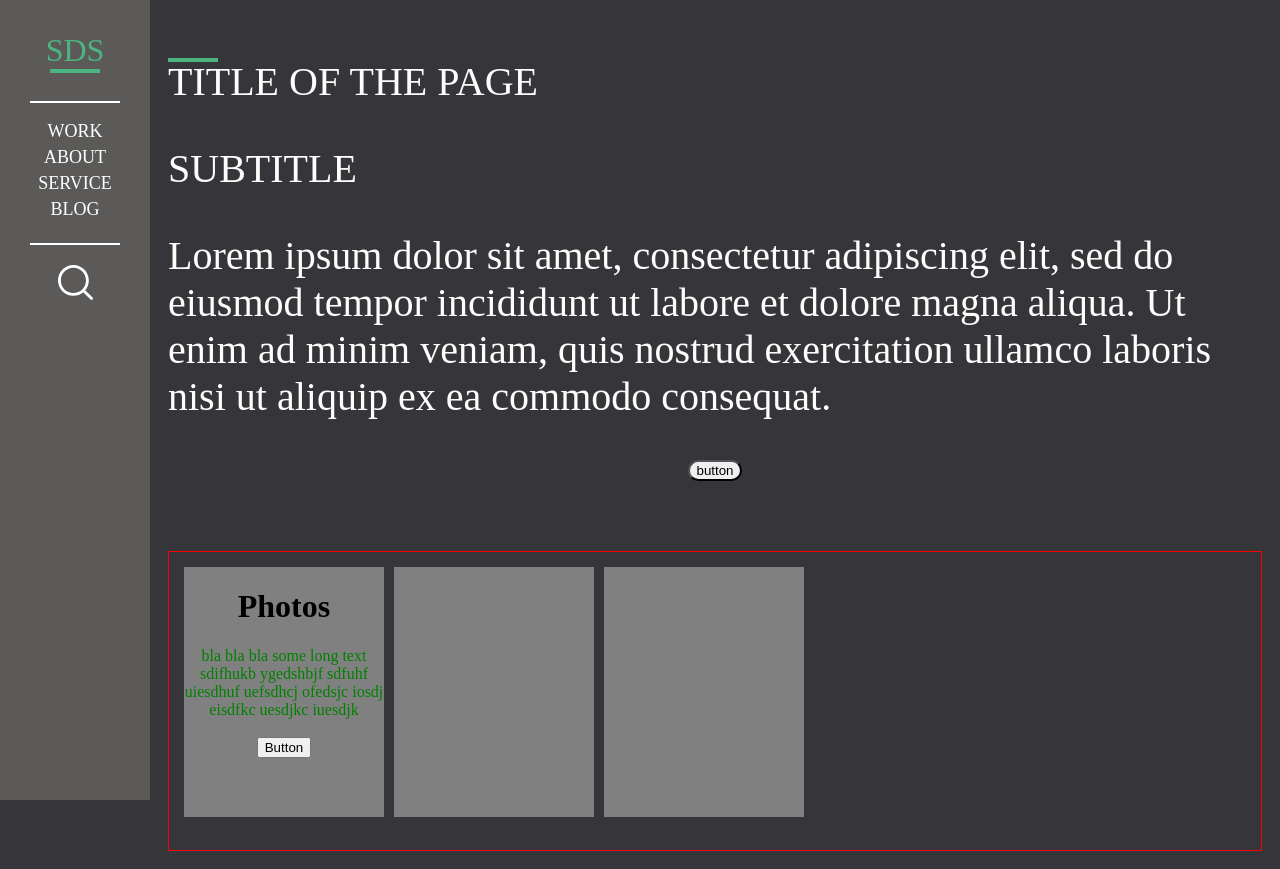
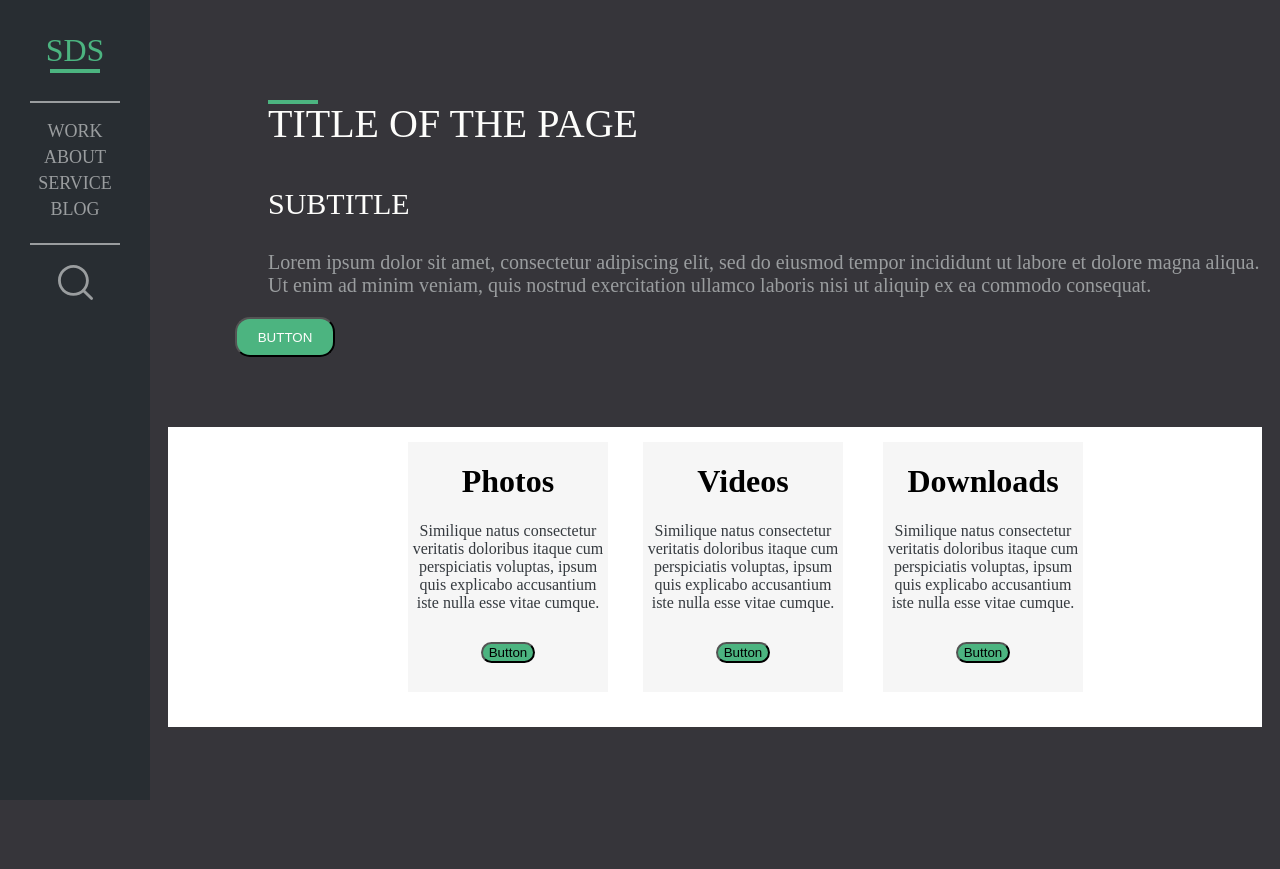
Before and after one commit to Elizaveta-Battalova/ITStepCourses, a plain HTML site: page index.html in a window 1280 px wide. After the commit the page ends 800 px from the top, so only its background shows below. Drawn offline with Linux system fonts and the light colour scheme.

Commit message:
color changes

```diff
--- a/index.html
+++ b/index.html
@@ -38,9 +38,10 @@
 <div class = "content">
   <p>title of the page</p>
 <div>
-
+  <div class = "wrapper">
 <div class = "subtitle">
   <p>subtitle</p>
+</div>
 </div>
 
 <div class = "hamlet">
@@ -48,7 +49,7 @@
 </div>
 
 <div>
-  <button class="button">button</button>
+  <button class="button">BUTTON</button>
 </div>
 
   <div class="item-wrapper">
@@ -56,7 +57,7 @@
       <div class="icon"></div>
       <div class="item-content">
         <h1 class="photos-title">Photos</h1>
-        <p class="content-text">bla bla bla some long text sdifhukb ygedshbjf sdfuhf uiesdhuf uefsdhcj ofedsjc iosdj eisdfkc uesdjkc iuesdjk</p>
+        <p class="content-text">Similique natus consectetur veritatis doloribus itaque cum perspiciatis voluptas, ipsum quis explicabo accusantium iste nulla esse vitae cumque.</p>
       </div>
       <div class="actions">
         <button class="item-button">Button</button>
@@ -65,44 +66,30 @@
 
     <div class="item item2">
       <div class="icon"></div>
-      <div class="item-content"></div>
-      <div class="actions"></div>
+      <div class="item-content">
+        <h1 class="photos-title">Videos</h1>
+        <p class="content-text">Similique natus consectetur veritatis doloribus itaque cum perspiciatis voluptas, ipsum quis explicabo accusantium iste nulla esse vitae cumque.</p>
+      </div>
+      <div class="actions">
+        <button class="item-button">Button</button>
+      </div>
     </div>
 
     <div class="item item3">
       <div class="icon"></div>
-      <div class="item-content"></div>
-      <div class="actions"></div>
+      <div class="item-content">
+        <h1 class="photos-title">Downloads</h1>
+        <p class="content-text">Similique natus consectetur veritatis doloribus itaque cum perspiciatis voluptas, ipsum quis explicabo accusantium iste nulla esse vitae cumque.</p>
+      </div>
+      <div class="actions">
+        <button class="item-button">Button</button>
+      </div>
     </div>
 
   </div>
 
 
 </div>
-<!-- <div class="itemwrapper">
-  <div class="item item1">
-    <div class="icon"></div>
-      <div class="content">
-          <h1 class="photos-title">Photos</h1>
-          <p class="content-text">bla bla bla some long text sdifhukb ygedshbjf sdfuhf uiesdhuf uefsdhcj ofedsjc iosdj eisdfkc uesdjkc iuesdjk</p>
-</div>
-  <div class="actions">
-    <button class="button">
-      <p class="button-text">Button</p>
-        </button>
-</div>
-
-<div class="item item2">
-  <div class="icon"></div>
-  <div class="content"></div>
-  <div class="actions"></div>
-</div>
-
-<div class="item item3">
-  <div class="icon"></div>
-  <div class="content"></div>
-  <div class="actions"></div>
-</div> -->
 
 
 </body>
--- a/styles.css
+++ b/styles.css
@@ -11,7 +11,7 @@
     height : 100vh;
     top: 0;
     left : 0;
-    background-color: #5b5a58;
+    background-color:#282d32;
     position : absolute;
   }
 
@@ -55,6 +55,7 @@
   .content
   {
     text-align: center;
+    margin-top: 50px;
   }
 
   .content > p{
@@ -63,29 +64,36 @@
     color: #fdfdfb;
     text-transform: uppercase;
     word-wrap: break-word;
+    margin-left: 100px;
   }
 
   .subtitle > p{
     text-align: left;
-    font-size: 40px;
+    font-size: 30px;
     color: #fdfdfb;
     text-transform: uppercase;
     word-wrap: break-word;
+    margin-left: 100px;
   }
   .hamlet
   {
     text-align: left;
-    color: #fdfdfb;
-    font-size: 40px;
+    color:#9a9d9f;
+    font-size: 20px;
+    margin-left: 100px;
   }
   .button
   {
     border-radius: 15px;
-    text-align: left;
+    margin-right: 860px;
+    background-color: #4cb480;
+    height: 40px;
+    width: 100px;
+    color:#fdfdfb;
   }
 
   .search-icon svg{
-    fill: white;
+    fill:#9a9d9f;
     width: 35px;
   }
 
@@ -103,7 +111,7 @@
   }
 
   .nav > ul a{
-    color: white;
+    color: #9a9d9f;
     font-size: 18px;
     text-transform: uppercase;
     text-decoration: none;
@@ -118,7 +126,7 @@
     content: "";
     width: 90px;
     height: 2px;
-    background-color: white;
+    background-color:#9a9d9f;
     position: absolute;
     top: o;
     left:  50%;
@@ -141,8 +149,7 @@
 
     .item-wrapper
     {
-        border: red 1px solid;
-        position: relative;
+        background-color: #ffffff;
         height: 300px;
         margin-top: 70px;
         padding: 15px;
@@ -152,18 +159,19 @@
     {
         width: 200px;
         height: 250px;
-        background-color: gray;
+        background-color:#f6f6f6;
         position: absolute;
+        margin-left: 225px;
     }
 
     .item2
     {
-        margin-left: 210px ;
+        margin-left: 460px ;
     }
 
     .item3
     {
-        margin-left: 420px;
+        margin-left: 700px;
     }
 
     .item-content
@@ -175,10 +183,12 @@
 
     .content-text
     {
-        color: green;
+        color: #353a3f;
     }
 
     .item-button
     {
-      margin-top: 170px;
+      margin-top: 200px;
+      background-color: #4cb480;
+      border-radius: 15px;
     }
```
